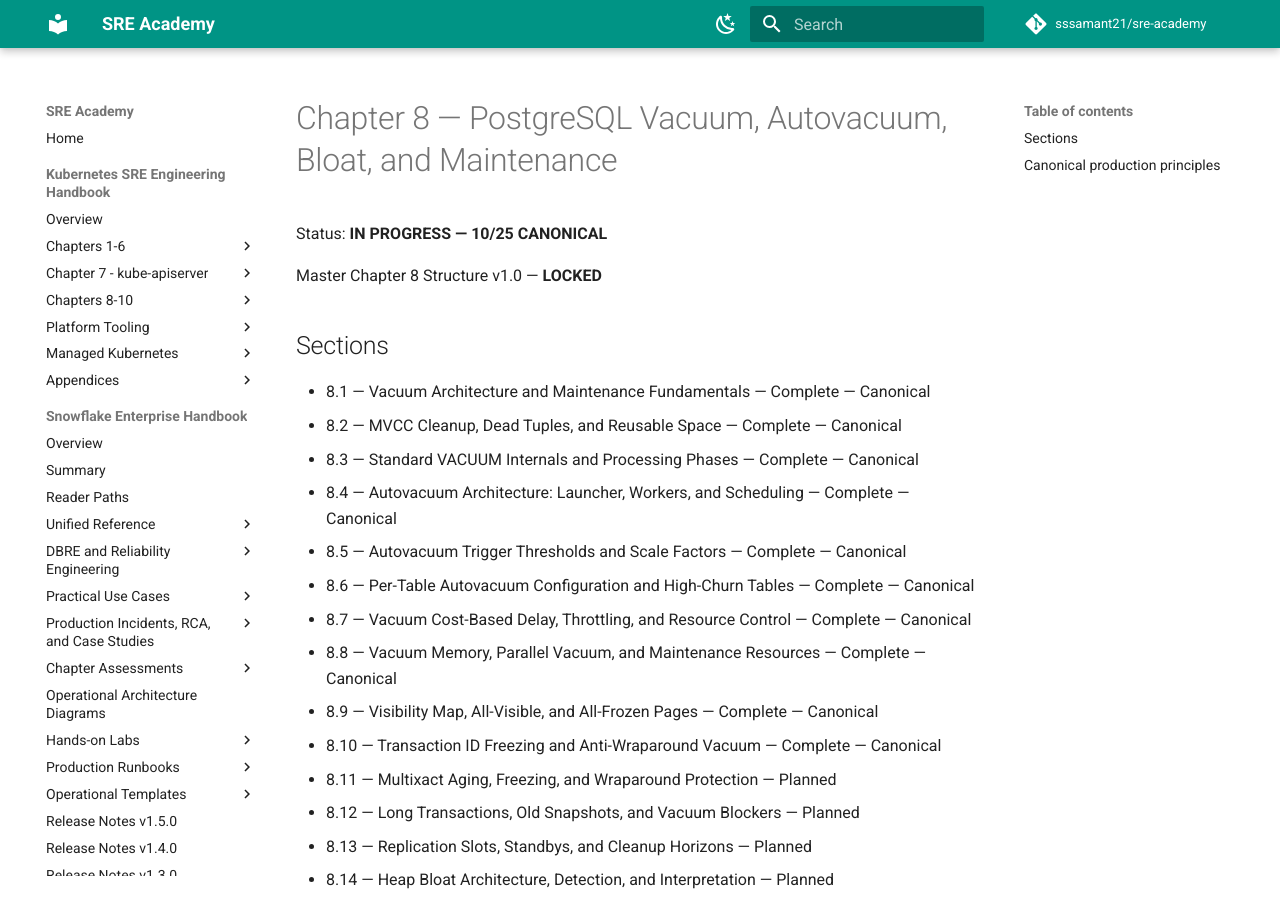
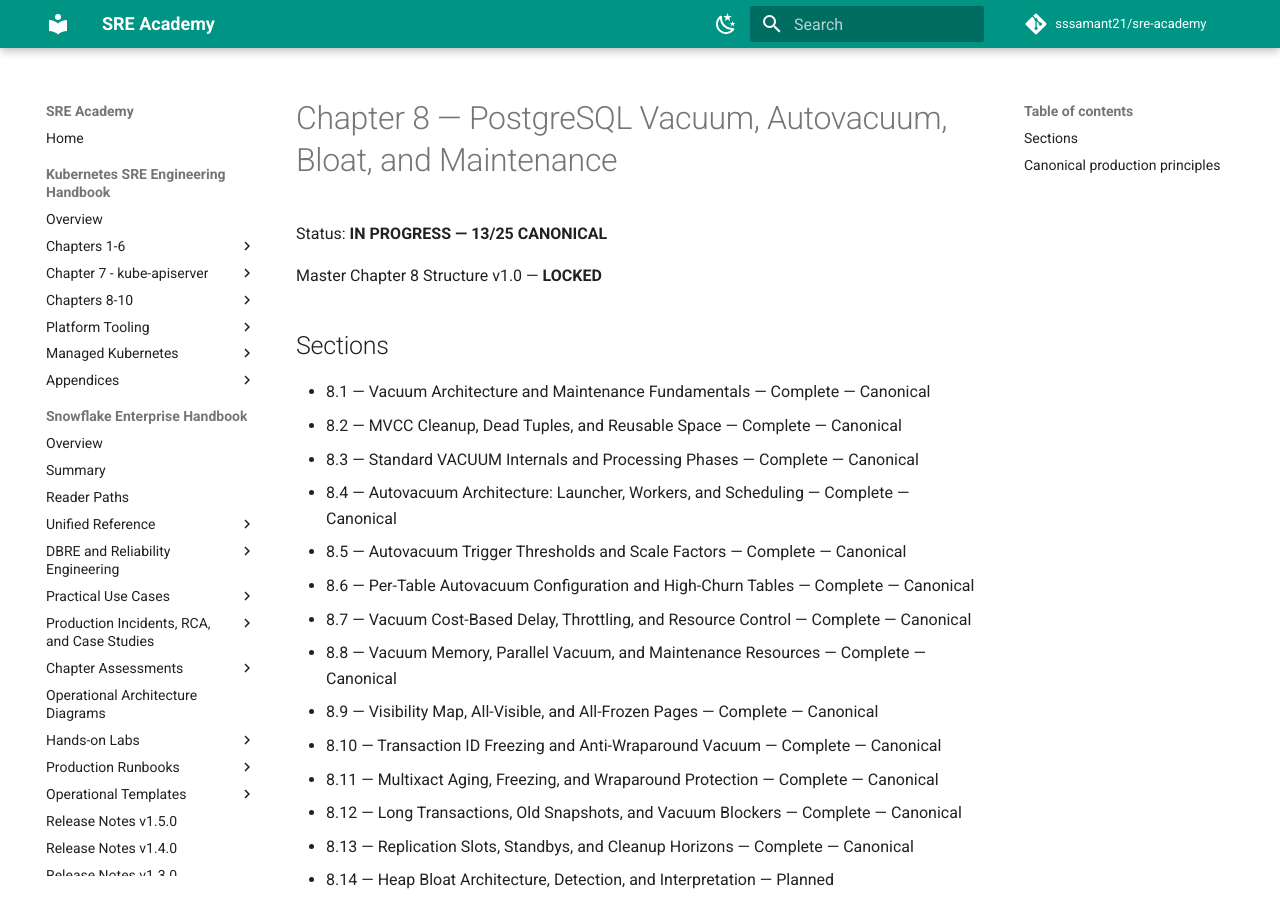
Before and after one commit to sssamant21/sre-academy, an MkDocs documentation site: the page built from docs/books/postgresql-sre-dbre-handbook/chapter-08/index.md, in a window 1280 px wide and 900 px high. Built offline with MkDocs 1.6.1 and Material for MkDocs 9.7.7, drawn with Linux system fonts in a browser that asks for light colours; comment, search, counter and statistics services are not loaded.

Commit message:
docs(postgres): reconcile chapter 8 status to 13 of 25 canonical

```diff
--- a/docs/books/postgresql-sre-dbre-handbook/chapter-08/index.md
+++ b/docs/books/postgresql-sre-dbre-handbook/chapter-08/index.md
@@ -1,6 +1,6 @@
 # Chapter 8 — PostgreSQL Vacuum, Autovacuum, Bloat, and Maintenance
 
-Status: **IN PROGRESS — 10/25 CANONICAL**
+Status: **IN PROGRESS — 13/25 CANONICAL**
 
 Master Chapter 8 Structure v1.0 — **LOCKED**
 
@@ -16,9 +16,9 @@ Master Chapter 8 Structure v1.0 — **LOCKED**
 - 8.8 — Vacuum Memory, Parallel Vacuum, and Maintenance Resources — Complete — Canonical
 - 8.9 — Visibility Map, All-Visible, and All-Frozen Pages — Complete — Canonical
 - 8.10 — Transaction ID Freezing and Anti-Wraparound Vacuum — Complete — Canonical
-- 8.11 — Multixact Aging, Freezing, and Wraparound Protection — Planned
-- 8.12 — Long Transactions, Old Snapshots, and Vacuum Blockers — Planned
-- 8.13 — Replication Slots, Standbys, and Cleanup Horizons — Planned
+- 8.11 — Multixact Aging, Freezing, and Wraparound Protection — Complete — Canonical
+- 8.12 — Long Transactions, Old Snapshots, and Vacuum Blockers — Complete — Canonical
+- 8.13 — Replication Slots, Standbys, and Cleanup Horizons — Complete — Canonical
 - 8.14 — Heap Bloat Architecture, Detection, and Interpretation — Planned
 - 8.15 — Index Bloat, Dead Index Tuples, and Index Cleanup — Planned
 - 8.16 — VACUUM FULL, Table Rewrites, and Physical Space Reclamation — Planned
```
